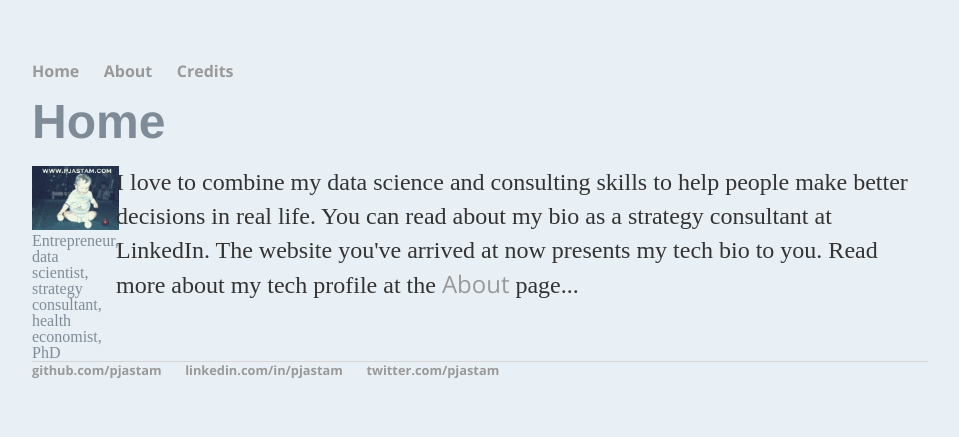
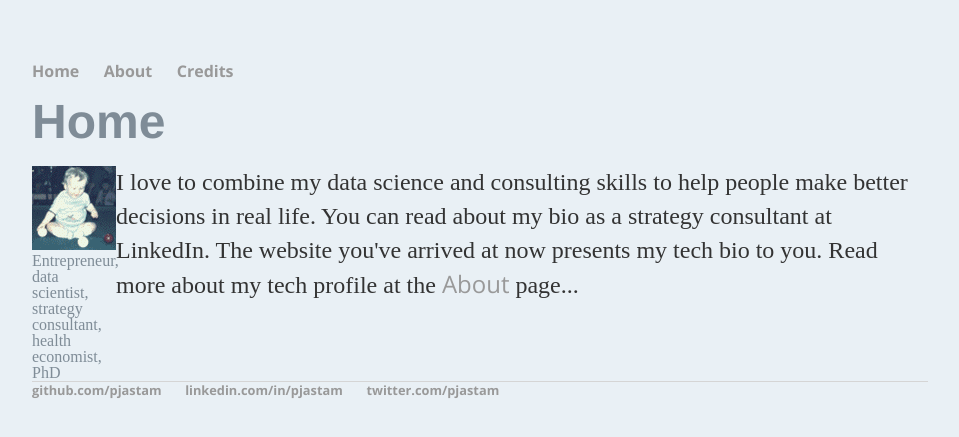
Before and after one commit to pjastam/pjastam.github.io, a Jekyll site: the page built from index.html, in a window 1280 px wide. Shown: the top 437 px of the page, without its empty margins (160-1119 px from the left). Built offline with Jekyll 4.4.1, drawn with Linux system fonts in a browser that asks for light colours; some web fonts are replaced.

Commit message:
Change of picture

```diff
--- a/index.html
+++ b/index.html
@@ -8,7 +8,7 @@ title: Piet Stam - Home
 	<div class="container">
 		<div class="left">
 			<table>
-				<tr><td><img src="/img/pietje1.gif" alt="Picture"></td></tr>
+				<tr><td><img src="/img/pietje2.png" alt="Picture"></td></tr>
 				<tr><td>Entrepreneur, data scientist, strategy consultant, health economist, PhD<td></tr>
 			</table>
 		</div>
```
Also changed, not shown: img/pietje1.gif (deleted), img/pietje2.png (added).
